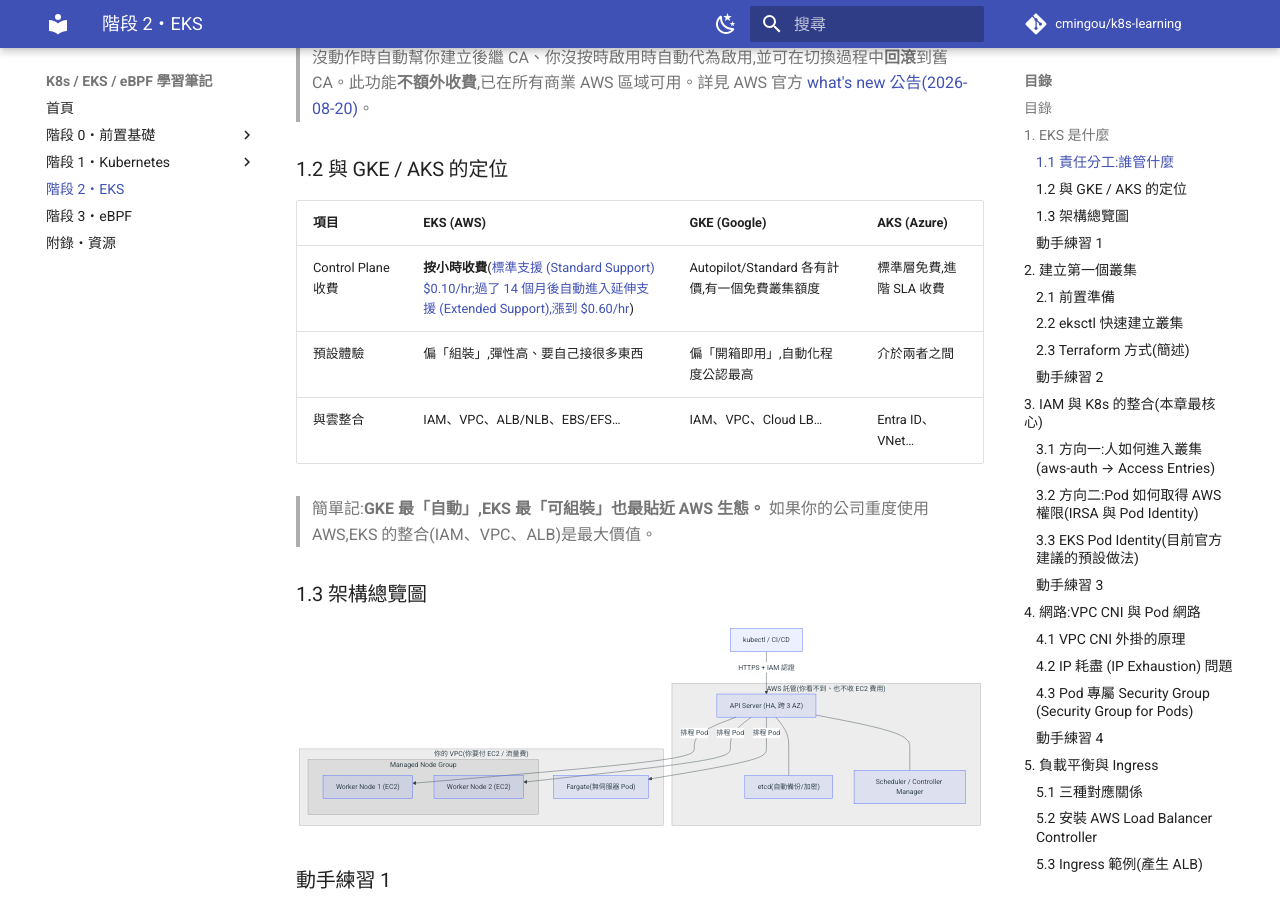
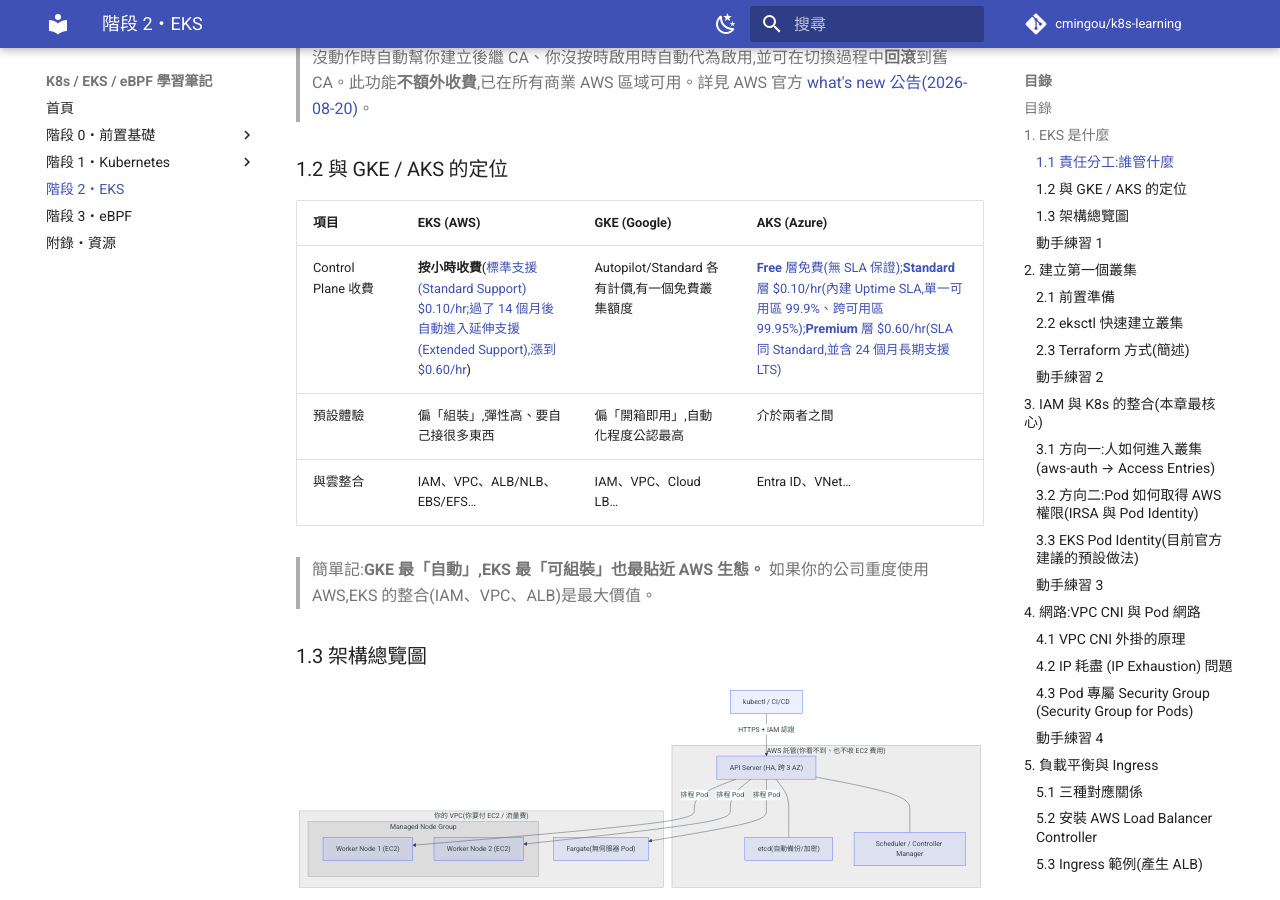
Before and after one commit to cmingou/k8s-learning, an MkDocs documentation site: the page built from docs/02-eks/README.md, in a window 1280 px wide and 900 px high, scrolled down 2342 px. Built offline with MkDocs 1.6.1 and Material for MkDocs 9.7.7, drawn with Linux system fonts in a browser that asks for light colours; comment, search, counter and statistics services are not loaded.

Commit message:
Fix outdated AKS pricing tier comparison in EKS/GKE/AKS table
The note described AKS's pre-2023 pricing model (free standard tier,
paid SLA add-on). Since the Feb 2023 restructuring, AKS has three
tiers: Free (no SLA), Standard ($0.10/hr, includes Uptime SLA),
and Premium ($0.60/hr, adds 24-month LTS) - the free/paid pairing
was reversed from what the note stated.

Source: https://learn.microsoft.com/en-us/azure/aks/free-standard-pricing-tiers

Co-Authored-By: Claude Sonnet 5 <noreply@anthropic.com>
Claude-Session: https://claude.ai/code/session_01THB9rCskZi9yaZGcstreJg

```diff
--- a/docs/02-eks/README.md
+++ b/docs/02-eks/README.md
@@ -51,7 +51,7 @@
 
 | 項目 | EKS (AWS) | GKE (Google) | AKS (Azure) |
 |---|---|---|---|
-| Control Plane 收費 | **按小時收費**([標準支援 (Standard Support) $0.10/hr;過了 14 個月後自動進入延伸支援 (Extended Support),漲到 $0.60/hr](https://aws.amazon.com/eks/pricing/)) | Autopilot/Standard 各有計價,有一個免費叢集額度 | 標準層免費,進階 SLA 收費 |
+| Control Plane 收費 | **按小時收費**([標準支援 (Standard Support) $0.10/hr;過了 14 個月後自動進入延伸支援 (Extended Support),漲到 $0.60/hr](https://aws.amazon.com/eks/pricing/)) | Autopilot/Standard 各有計價,有一個免費叢集額度 | [**Free** 層免費(無 SLA 保證);**Standard** 層 $0.10/hr(內建 Uptime SLA,單一可用區 99.9%、跨可用區 99.95%);**Premium** 層 $0.60/hr(SLA 同 Standard,並含 24 個月長期支援 LTS)](https://learn.microsoft.com/en-us/azure/aks/free-standard-pricing-tiers) |
 | 預設體驗 | 偏「組裝」,彈性高、要自己接很多東西 | 偏「開箱即用」,自動化程度公認最高 | 介於兩者之間 |
 | 與雲整合 | IAM、VPC、ALB/NLB、EBS/EFS… | IAM、VPC、Cloud LB… | Entra ID、VNet… |
 
```
